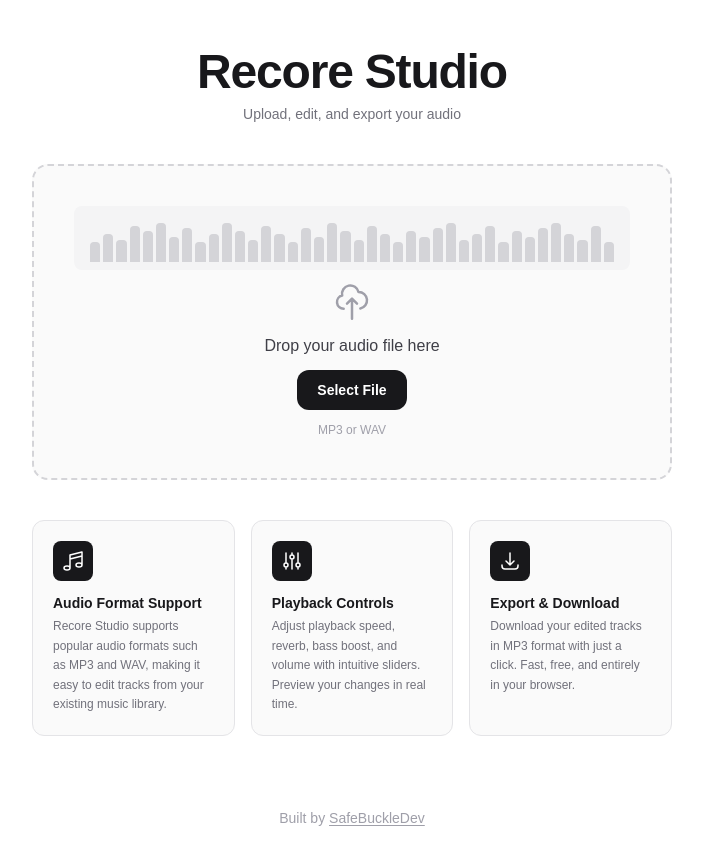
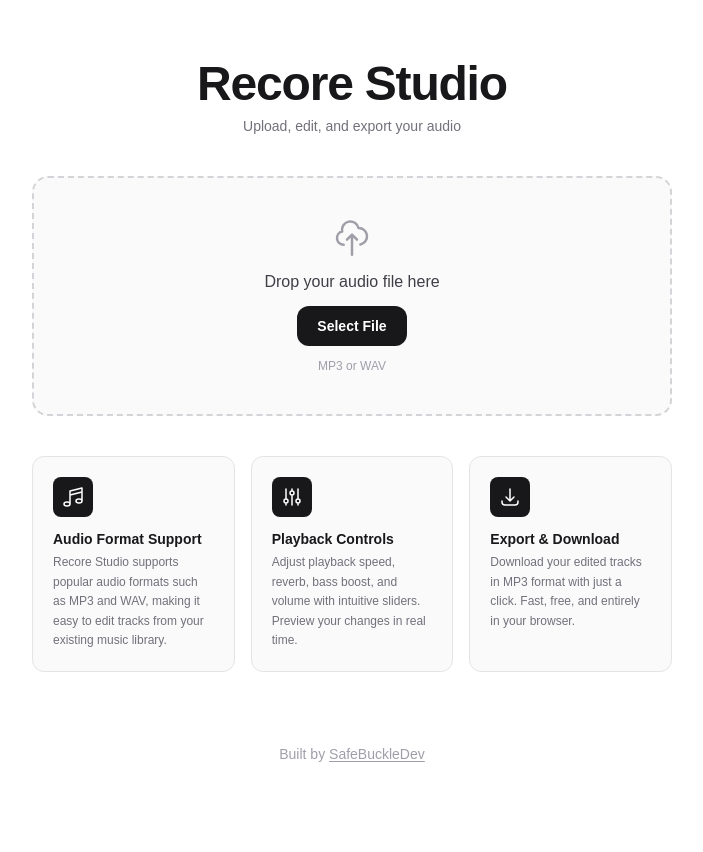
Before and after one commit to SafeBuckleDev/recore, a Next.js app: page / in a window 1280 px wide. Shown: the whole page, without its empty margins (288-991 px from the left). After the commit the page ends 800 px from the top, so only its background shows below. Built offline with nearby package versions, Linux system fonts and the light colour scheme.

Commit message:
feat: move audio bar visualizer to editing view using actual waveformData

```diff
--- a/app/components/DropZone.tsx
+++ b/app/components/DropZone.tsx
@@ -61,21 +61,6 @@ export default function DropZone({
         </div>
       ) : (
         <div className="space-y-3">
-          <div className="hidden md:block md:relative h-16 w-full overflow-hidden rounded-lg bg-zinc-100">
-            <div className="absolute inset-0 flex items-end justify-center gap-[3px] px-4 pb-2">
-              {[
-                35, 50, 40, 65, 55, 70, 45, 60, 35, 50, 70, 55, 40, 65, 50,
-                35, 60, 45, 70, 55, 40, 65, 50, 35, 55, 45, 60, 70, 40, 50,
-                65, 35, 55, 45, 60, 70, 50, 40, 65, 35,
-              ].map((height, i) => (
-                <div
-                  key={i}
-                  className="w-full rounded-t bg-zinc-300"
-                  style={{ height: `${height}%` }}
-                />
-              ))}
-            </div>
-          </div>
           <svg
             className="mx-auto h-10 w-10 text-zinc-400"
             fill="none"
--- a/app/page.tsx
+++ b/app/page.tsx
@@ -511,6 +511,25 @@ export default function AudioEditor() {
               onSeek={seek}
             />
 
+            <div className="hidden md:block h-16 w-full overflow-hidden rounded-lg bg-zinc-100">
+              <div className="flex h-full items-end justify-center gap-[3px] px-4 pb-2">
+                {state.waveformData.map((value, index) => {
+                  const percentage = index / state.waveformData.length;
+                  const isPlayed =
+                    percentage <= state.currentTime / (state.duration / state.speed);
+                  return (
+                    <div
+                      key={index}
+                      className={`flex-1 rounded-t transition-colors ${
+                        isPlayed ? "bg-zinc-900" : "bg-zinc-300"
+                      }`}
+                      style={{ height: `${value * 100}%` }}
+                    />
+                  );
+                })}
+              </div>
+            </div>
+
             <PlaybackControls
               currentTime={state.currentTime}
               duration={state.duration}
```
